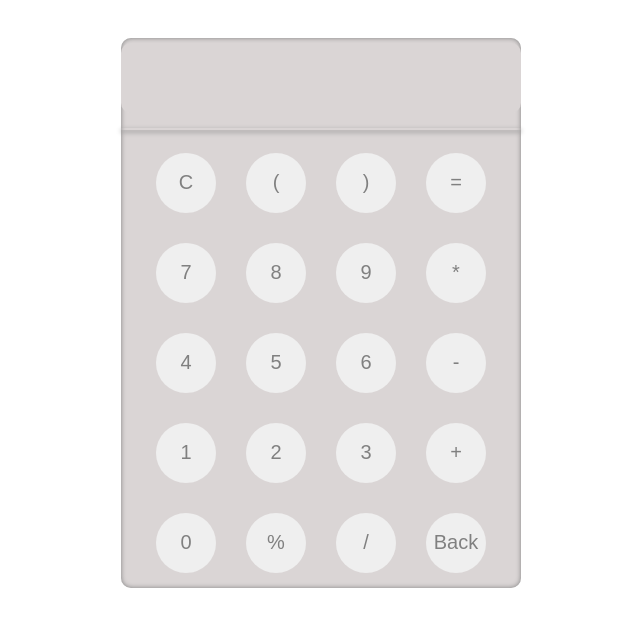
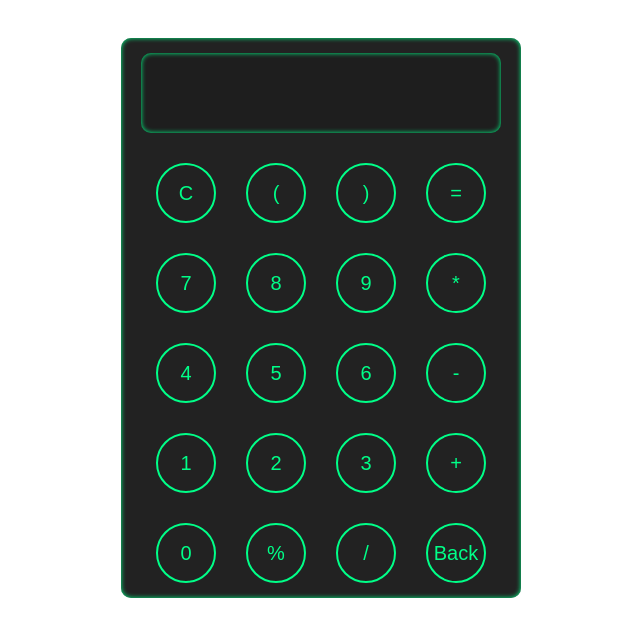
Before and after one commit to Dhanvi2022/OIBSIP, a plain HTML site: page Calculator/Calculator.html in a window 1280 px wide. Both pictures are taken after a click on the button "Back". Shown: the whole page, without its empty margins (319-959 px from the left). Drawn offline with Linux system fonts and the light colour scheme.

Commit message:
Changes mades related UI

```diff
--- a/Calculator/Calculator.html
+++ b/Calculator/Calculator.html
@@ -7,17 +7,17 @@
     <link rel="stylesheet" href="style.css">
     <script src="script.js"></script>
     <style>
-         textarea{
-            text-align: left;
-        }
+
     </style>
 </head>
 <body>
     <div class="container">
 
-            <textarea rows="5" col="5"  id="inputs" readonly>
-                </textarea>
-    <hr>
+          <div class="display">
+            <div id="expression"></div>
+            <div id="result"></div>
+          </div>
+
         <div class="section">
              <button>C</button>
              <button>(</button>
--- a/Calculator/script.js
+++ b/Calculator/script.js
@@ -1,31 +1,31 @@
-document.addEventListener("DOMContentLoaded",()=>
-{
-let input_field=document.getElementById("inputs");
-let buttons=document.querySelectorAll("button");
+document.addEventListener("DOMContentLoaded", () => {
+  let expressionField = document.getElementById("expression");
+  let resultField = document.getElementById("result");
+  let buttons = document.querySelectorAll("button");
 
-buttons.forEach(btn=>{
-    btn.addEventListener("click",()=>{
-        let value=btn.innerText;
+  buttons.forEach(btn => {
+    btn.addEventListener("click", () => {
+      let value = btn.innerText;
 
-        if(value==="C"){
-            input_field.value=""
+      if (value === "C") {
+        expressionField.innerText = "";
+        resultField.innerText = "";
+      }
+      else if (value === "Back") {
+        expressionField.innerText = expressionField.innerText.slice(0, -1);
+      }
+      else if (value === "=") {
+        try {
+          let expression = expressionField.innerText;
+          let result = eval(expression);
+          resultField.innerText = result;
+        } catch {
+          alert("Invalid Expression");
         }
-        else if(value==="Back"){
-            input_field.value=input_field.value.slice(0,-1);
-        }
-        else if(value==="="){
-            try{
-                let experssion=input_field.value;
-                let result=eval(experssion);
-                input_field.value=experssion+"\n"+result;
-            }
-            catch{
-                alert("invalid experssion");
-            }
-        }
-        else{
-            input_field.value+=value;
-        }
+      }
+      else {
+        expressionField.innerText += value;
+      }
     });
+  });
 });
-});
--- a/Calculator/style.css
+++ b/Calculator/style.css
@@ -4,15 +4,36 @@ body{
             display: flex;
          }
       .container{
-        background-color: rgb(218, 213, 213);
+        background-color:#222;
         display: block;
         width: 400px;
         height:auto;
         margin:30px;
         border: none;
         border-radius: 10px;
-        box-shadow:inset 0 0 5px gray;
+        box-shadow:inset 0 0 5px #00ff88;
         outline:none;
+      }
+      .display{
+        box-shadow:inset 0 0 5px #00ff88;
+        width:85%;
+        color:#00ff88;
+        background:#1e1e1e;
+        border-radius:10px;
+        padding:10px;
+        margin:15px auto;
+        text-align:right;
+      }
+      #expression{
+        font-size: 18px;
+        color:#00ff88;
+        min-height: 25px;
+      }
+      #result{
+        font-size:28px;
+        font-weight:bold;
+        color:#00ff88;
+        min-height:35px;
       }
        .section{
         padding:15px;
@@ -21,44 +42,19 @@ body{
         justify-content: center;
        }
        .section button{
+        background-color:#222;
         width:60px;
         height:60px;
         border-radius: 50%;
         font-size: 20px;
         font-weight: 500;
         padding: 5px;
-        border:none;
+        border:2px solid #00ff88 ;
         cursor:pointer;
-        color:gray;
+        color:#00ff88;
         transition: 0.2s;
        }
        button:hover{
-        background-color:rgb(121, 120, 120);
+        background-color:rgb(127, 240, 93);
         color:white;
        }
-       #inputs {
-        padding: 10px;
-        margin:5px auto 15px;
-        width: 95%;
-        display: block;
-        border: none;
-        border-radius: 10px;
-        font-size:20px;
-        height:50px;
-        background-color: rgb(218, 213, 213);
-        color: gray;
-        font-family: 'Courier New', Courier, monospace;
-        transition:0.3s;
-        outline:none;
-        resize:none;
-        text-align: left !important;
-
-    }
-    #inputs:focus{
-        border-color:gray ;
-    }
-    hr{
-        border:none;
-        height:1.5px;
-        box-shadow:0 2px 5px rgb(128, 128, 128,2.0);
-    }
```
